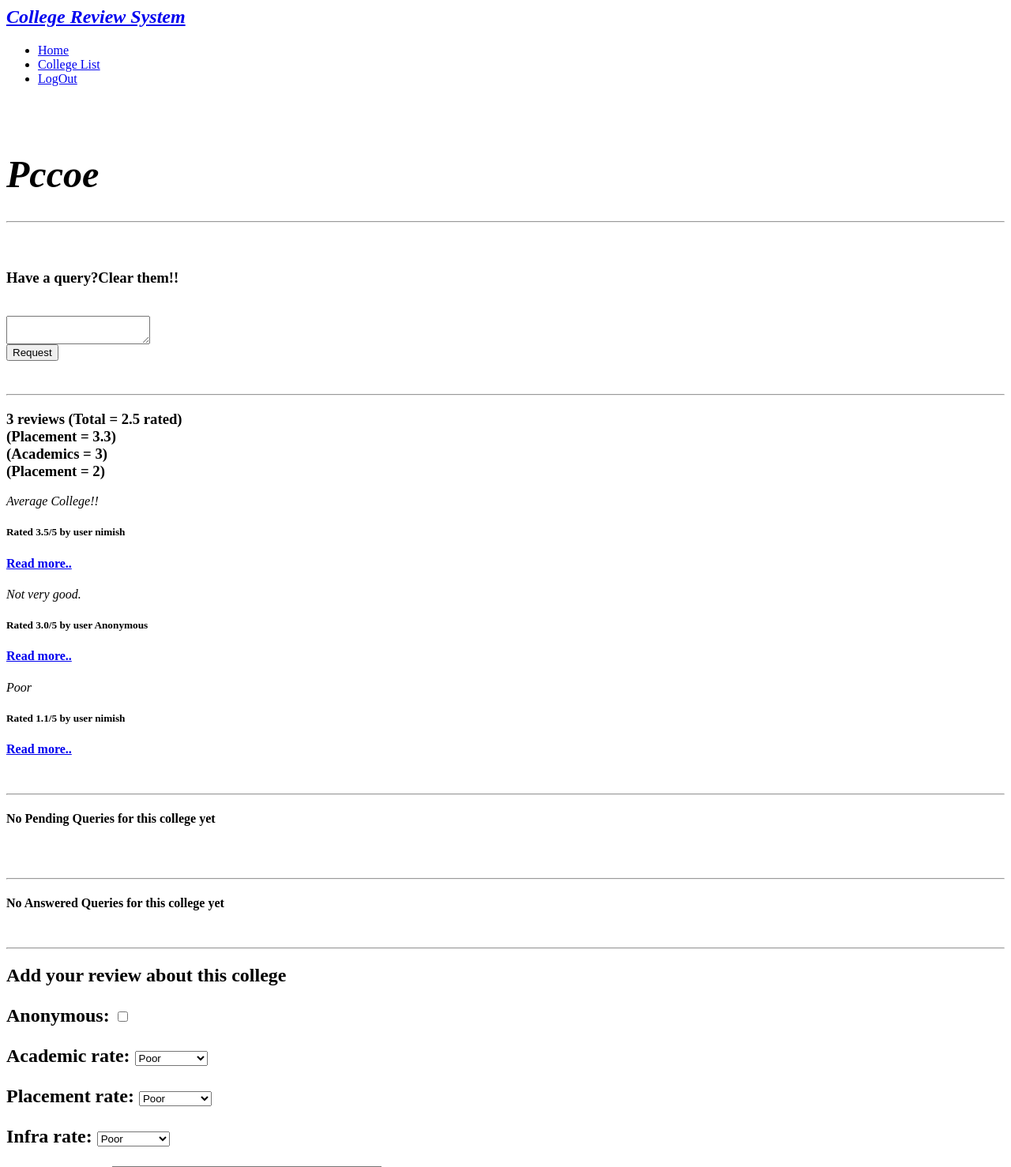
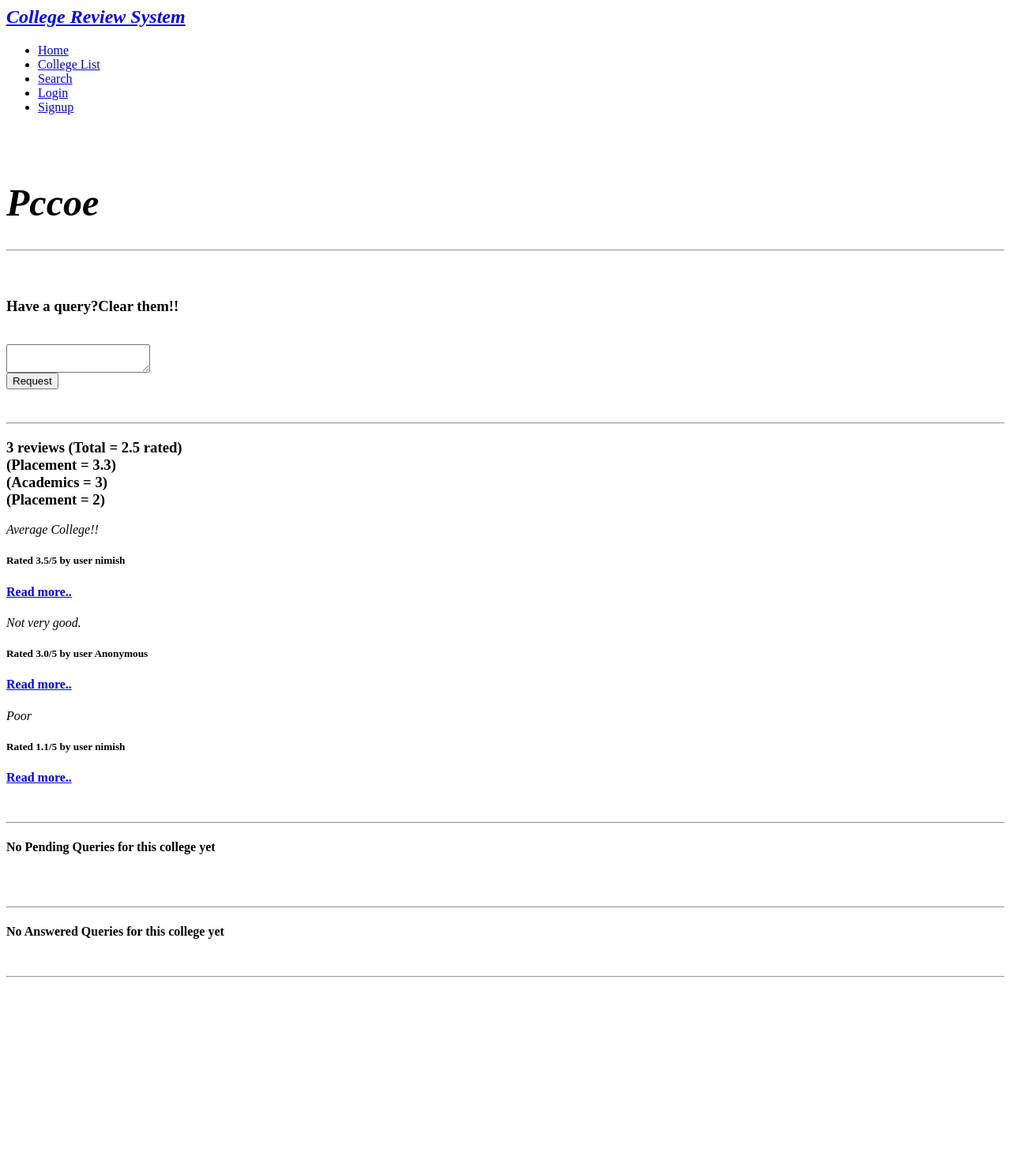
Before and after one commit to nimish38/College_Review_System, a Django app: page /Reviews/college/1/ in a window 1280 px wide. Shown: the top 1478 px of the page at 79% size. After the commit the page ends 1238 px from the top, so only its background shows below. Run offline with Django 3.2, Linux system fonts and the light colour scheme; data comes from the database, SQL or seed files in the repository; both versions use the stored data as it was after the commit.

Commit message:
User Privileges assigned.

```diff
--- a/Reviews/templates/Reviews/Search.html
+++ b/Reviews/templates/Reviews/Search.html
@@ -31,6 +31,9 @@
         }
 </script>
 <body>
+	<hr>
+	<a href="{% url 'Reviews:login_user' %}">Login</a>
+	<a href="{% url 'Reviews:create_new_user' %}">Signup</a><br>
 
 		<div>
 			<h1><b><i>College Review System </i></b></h1>
--- a/Reviews/templates/Reviews/base.html
+++ b/Reviews/templates/Reviews/base.html
@@ -9,7 +9,13 @@
 			<ul>
 			<li><a href="{% url 'Reviews:review_list' %}">Home</a></li>
 			<li><a href="{% url 'Reviews:college_list' %}">College List</a></li>
-			<li><a href="{% url 'Reviews:logout_user' %}">LogOut</a></li>
+				<li><a href="{% url 'Reviews:autocomplete_college' %}">Search</a></li>
+			{% if user.is_authenticated %}
+				<li><a href="{% url 'Reviews:logout_user' %}">LogOut</a></li>
+			{% else %}
+				<li><a href="{% url 'Reviews:login_user' %}">Login</a></li>
+				<li><a href="{% url 'Reviews:create_new_user' %}">Signup</a></li>
+			{% endif %}
 			</ul>
 		</div>
 	</nav>
--- a/Reviews/templates/Reviews/college_detail.html
+++ b/Reviews/templates/Reviews/college_detail.html
@@ -4,6 +4,7 @@
 
 {% block title %}
 <i><h1>{{ college.name }}</h1></i>
+
 <hr><br>
 <h3>Have a query?Clear them!! </h3>
 <br>
@@ -51,12 +52,14 @@
 <h3>Pending Queries....</h3><br><br>
 {% for qry in college.pendingquery_set.all %}
 <h4> {{ qry.qsn }} </h4>
+{% if college.name|stringformat:"s" == user_clg|stringformat:"s" %}
 <form action="{% url 'Reviews:answer_query'%}" method="post">
 	{% csrf_token %}
 	<input type="hidden" value="{{ qry.qsn }}" name="qstn">
 	<input type="hidden" value="{{ college.name }}" name="colg">
 	<button type="submit">Answer</button>
 </form>
+{% endif %}
 		<br>
 {% endfor %}
 {% else %}
@@ -78,6 +81,7 @@
 
 <br>
 <hr>
+{% if college.name|stringformat:"s" == user_clg|stringformat:"s" %}
 <h2>Add your review about this college <h2>
 {% if error_message %}<p><strong>{{ error_message }}</strong></p>{% endif %}
 
@@ -86,6 +90,8 @@
     {{ form.as_p }}
     <input type="submit" value="Add" />
 </form>
+	{% endif %}
+
 {% endblock %}
 
 </body>
--- a/Reviews/views.py
+++ b/Reviews/views.py
@@ -65,7 +65,7 @@ def searched(request):
 			clge = College.objects.filter(name=clg_name)
 			clg=clge[0]
 			form = ReviewForm()
-			return render(request, 'Reviews/college_detail.html', {'college': clg, 'form': form})
+			return render(request, 'Reviews/college_detail.html', {'college': clg, 'form': form, 'user_clg':'none'})
 		else:
 			return render(request, 'Reviews/add_clg.html', {'name': clg_name})
 	return render(request, 'Reviews/Search.html')
@@ -87,7 +87,7 @@ def autocomplete_college(request):
 
 def review_list(request):
 	if request.user.is_authenticated==False:
-		return render(request, 'Reviews/login.html')
+		return render(request, 'Reviews/Search.html')
 	else:
 		latest_review_list=Review.objects.order_by('-pub_date')[:9]
 		context={'latest_review_list':latest_review_list}
@@ -108,7 +108,13 @@ def college_list(request):
 def college_detail(request,college_id):
 	college=get_object_or_404(College,pk=college_id)
 	form=ReviewForm()
-	return render(request,'Reviews/college_detail.html',{'college':college, 'form':form})
+	user_clg = 'none'
+	if not request.user.is_anonymous:
+		if StudentUser.objects.filter(user=request.user).exists():
+			user_clg = StudentUser.objects.filter(user=request.user)[0].college
+		if IndustryUser.objects.filter(user=request.user).exists():
+			user_clg = college.name
+	return render(request,'Reviews/college_detail.html',{'college':college, 'form':form, 'user_clg':user_clg})
 
 
 def add_review(request,college_id):
```
Also changed, not shown: db.sqlite3.
